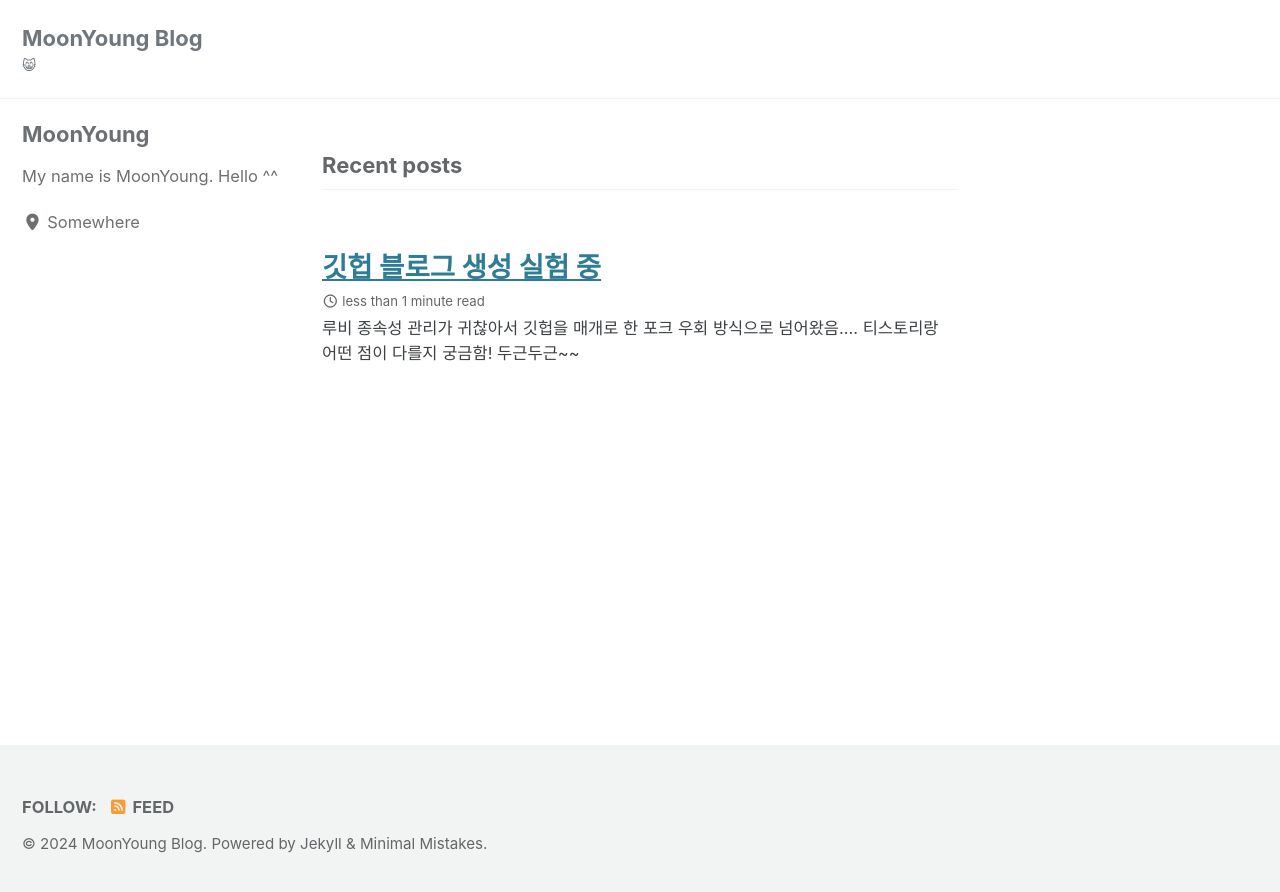
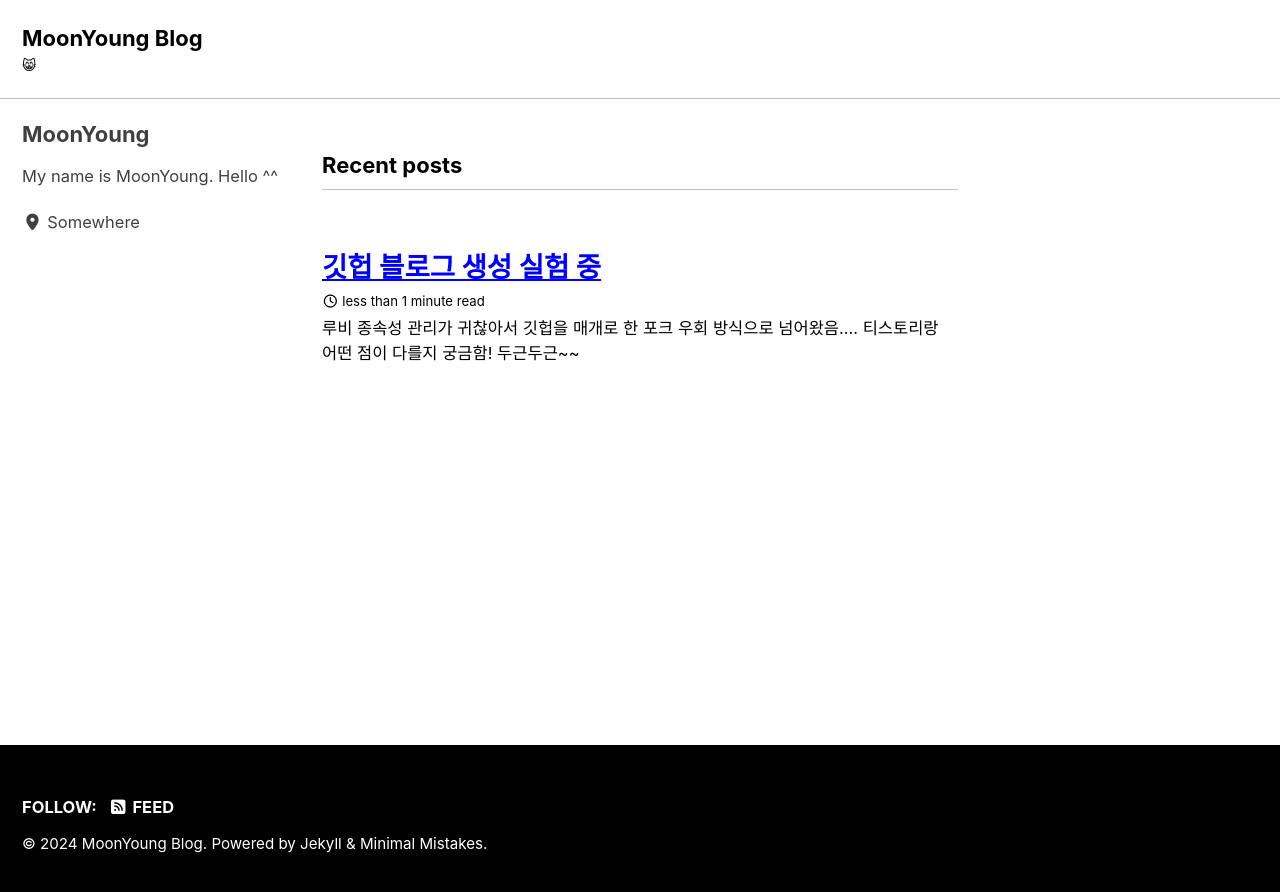
Before and after one commit to MOONisYOUNG/MOONisYOUNG.github.io, a Jekyll site: the page built from index.html, in a window 1280 px wide. Shown: the top 892 px of the page. Built offline with Jekyll 4.4.1, drawn with Linux system fonts in a browser that asks for light colours; cached includes are drawn as plain includes; the list of posts is cut into pages by our own code.

Commit message:
Update _config.yml

```diff
--- a/_config.yml
+++ b/_config.yml
@@ -12,7 +12,7 @@
 
 # theme                  : "minimal-mistakes-jekyll"
 # remote_theme           : "mmistakes/minimal-mistakes"
-minimal_mistakes_skin    : "default" # "air", "aqua", "contrast", "dark", "dirt", "neon", "mint", "plum", "sunrise", "default"
+minimal_mistakes_skin    : "contrast" # "air", "aqua", "contrast", "dark", "dirt", "neon", "mint", "plum", "sunrise", "default"
 
 # Site Settings
 locale                   : "en-US"
```
